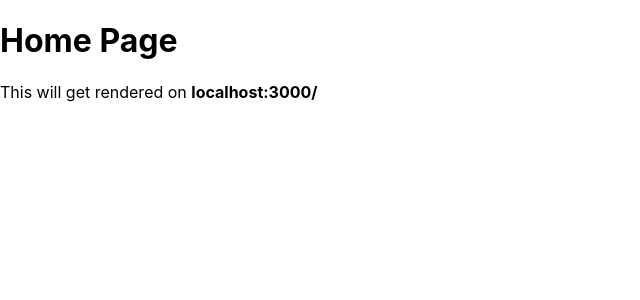
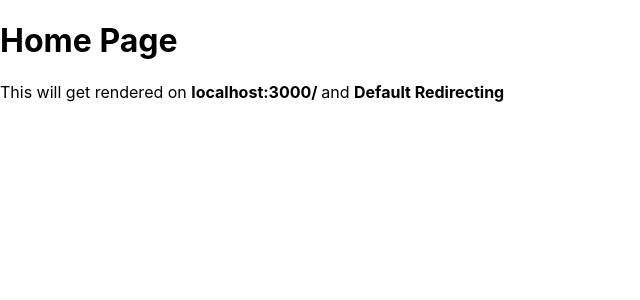
Before and after one commit to MrTwinkleSharma/Full-Stack-React, a React (Create React App) app in the folder Udemy - The MERN Full Stack Guide/take-a-trip/: page / in a window 1280 px wide. Shown: the top 300 px of the page, without its empty margins (0-640 px from the left). Built offline with nearby package versions, Linux system fonts and the light colour scheme.

Commit message:
Router Demo II

```diff
--- a/Udemy - The MERN Full Stack Guide/take-a-trip/src/App.js
+++ b/Udemy - The MERN Full Stack Guide/take-a-trip/src/App.js
@@ -1,18 +1,25 @@
 import React from 'react';
 import './index.css';
-import {BrowserRouter as Router, Route} from 'react-router-dom';
+import {BrowserRouter as Router, Route,Redirect,Switch} from 'react-router-dom';
 
 function App (){
 
   return <Router>
+  <Switch>
     <Route path="/" exact>
       <h1>Home Page </h1>
-    <div>This will get rendered on <b>localhost:3000/ </b></div>
+      <div>This will get rendered on <b>localhost:3000/ </b> and <b>Default Redirecting</b> </div>
     </Route>
     <Route path="/users" exact>
       <h1>Users Page </h1>
       <div>This will get rendered on <b>localhost:3000/users </b></div>
     </Route>
+    <Route path="/login" exact>
+      <h1>Login Page </h1>
+      <div>This will get rendered on <b>localhost:3000/login </b></div>
+    </Route>
+    <Redirect to='/' />
+  </Switch>
   </Router>
 }
 export default App;
```
Lines whose indentation alone changed are shown as unchanged.
